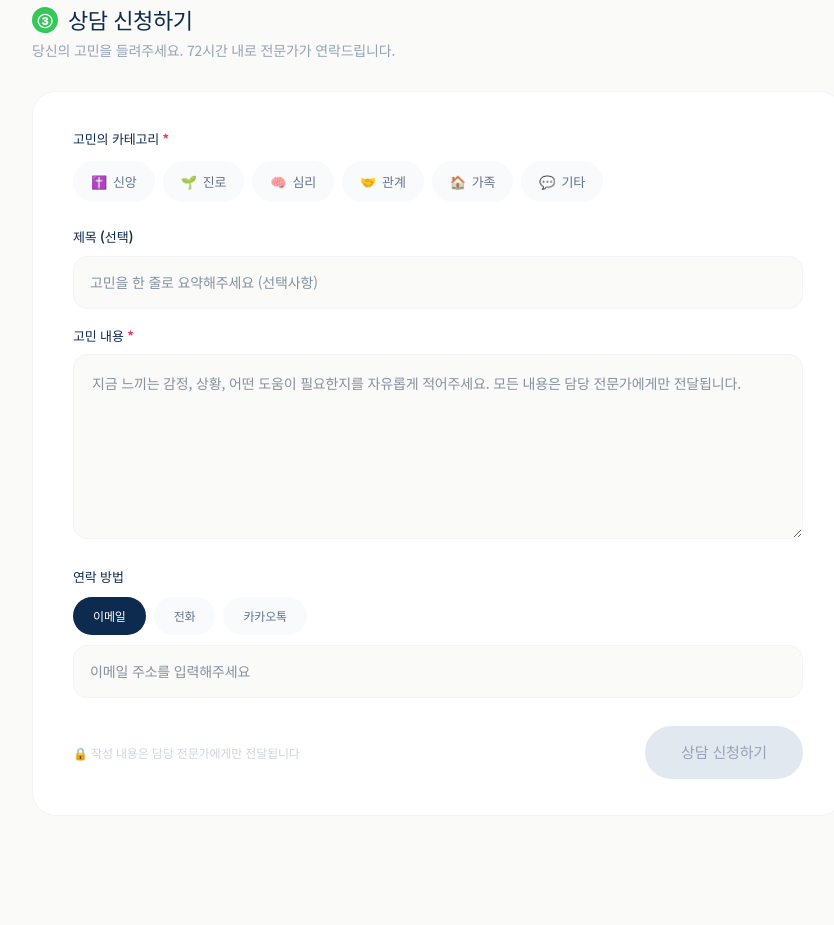
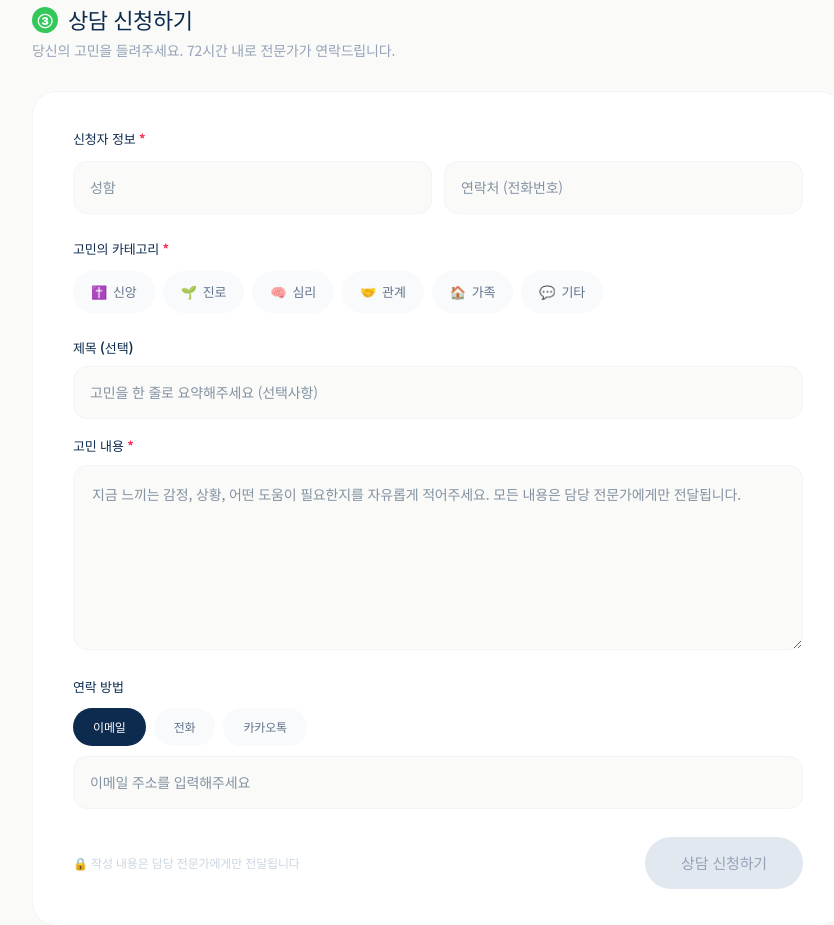
Before and after one commit to sunrise-web-77/SOLT_Project, a Next.js app: page /counseling in a window 1280 px wide. Shown: the part 2360-3285 px from the top of the page, without its empty margins (202-1036 px from the left). Built offline with nearby package versions, Linux system fonts and the light colour scheme; a web font is replaced by a local one.

Commit message:
feat: Finalizing Banner, Counseling page, and Tab integration

```diff
--- a/src/app/counseling/page.tsx
+++ b/src/app/counseling/page.tsx
@@ -86,6 +86,8 @@ export default function CounselingPage() {
   const [currentQ, setCurrentQ] = useState(0);
 
   // Worry form state
+  const [applicantName, setApplicantName] = useState("");
+  const [applicantPhone, setApplicantPhone] = useState("");
   const [worryCat, setWorryCat] = useState("");
   const [worryTitle, setWorryTitle] = useState("");
   const [worryDetail, setWorryDetail] = useState("");
@@ -115,10 +117,11 @@ export default function CounselingPage() {
 
   const handleWorrySubmit = (e: React.FormEvent) => {
     e.preventDefault();
-    if (!worryCat || !worryDetail.trim()) return;
+    if (!applicantName.trim() || !applicantPhone.trim() || !worryCat || !worryDetail.trim()) return;
     setWorrySent(true);
     setTimeout(() => {
       setWorrySent(false);
+      setApplicantName(""); setApplicantPhone("");
       setWorryCat(""); setWorryTitle(""); setWorryDetail(""); setContactValue("");
     }, 5000);
   };
@@ -480,6 +483,43 @@ export default function CounselingPage() {
               <motion.form key="form" onSubmit={handleWorrySubmit}
                 style={{ backgroundColor: "#fff", borderRadius: "24px", padding: "36px 40px", border: "1px solid #F2F4F7" }}
               >
+                {/* 성함 / 연락처 */}
+                <div style={{ marginBottom: "24px" }}>
+                  <p style={{ fontSize: "13px", fontWeight: 700, color: "#0D2B4E", marginBottom: "12px" }}>
+                    신청자 정보 <span style={{ color: "#FF2D55" }}>*</span>
+                  </p>
+                  <div style={{ display: "grid", gridTemplateColumns: "1fr 1fr", gap: "12px" }}>
+                    <input
+                      type="text"
+                      placeholder="성함"
+                      required
+                      value={applicantName}
+                      onChange={(e) => setApplicantName(e.target.value)}
+                      style={{
+                        padding: "14px 16px", borderRadius: "14px",
+                        border: "1px solid #F2F4F7", fontSize: "14px", outline: "none",
+                        backgroundColor: "#FAFAF8", color: "#0D2B4E", boxSizing: "border-box",
+                      }}
+                      onFocus={(e) => { e.currentTarget.style.borderColor = "#34C759"; }}
+                      onBlur={(e) => { e.currentTarget.style.borderColor = "#F2F4F7"; }}
+                    />
+                    <input
+                      type="tel"
+                      placeholder="연락처 (전화번호)"
+                      required
+                      value={applicantPhone}
+                      onChange={(e) => setApplicantPhone(e.target.value)}
+                      style={{
+                        padding: "14px 16px", borderRadius: "14px",
+                        border: "1px solid #F2F4F7", fontSize: "14px", outline: "none",
+                        backgroundColor: "#FAFAF8", color: "#0D2B4E", boxSizing: "border-box",
+                      }}
+                      onFocus={(e) => { e.currentTarget.style.borderColor = "#34C759"; }}
+                      onBlur={(e) => { e.currentTarget.style.borderColor = "#F2F4F7"; }}
+                    />
+                  </div>
+                </div>
+
                 {/* Category selector */}
                 <div style={{ marginBottom: "24px" }}>
                   <p style={{ fontSize: "13px", fontWeight: 700, color: "#0D2B4E", marginBottom: "12px" }}>
@@ -580,17 +620,17 @@ export default function CounselingPage() {
                   <p style={{ fontSize: "12px", color: "#CBD5E1" }}>🔒 작성 내용은 담당 전문가에게만 전달됩니다</p>
                   <motion.button
                     type="submit"
-                    whileHover={worryCat && worryDetail.trim() ? { scale: 1.03 } : {}}
-                    whileTap={worryCat && worryDetail.trim() ? { scale: 0.97 } : {}}
-                    disabled={!worryCat || !worryDetail.trim()}
+                    whileHover={applicantName.trim() && applicantPhone.trim() && worryCat && worryDetail.trim() ? { scale: 1.03 } : {}}
+                    whileTap={applicantName.trim() && applicantPhone.trim() && worryCat && worryDetail.trim() ? { scale: 0.97 } : {}}
+                    disabled={!applicantName.trim() || !applicantPhone.trim() || !worryCat || !worryDetail.trim()}
                     style={{
                       padding: "14px 36px", borderRadius: "100px", border: "none",
                       fontSize: "15px", fontWeight: 700,
-                      backgroundColor: worryCat && worryDetail.trim() ? "#34C759" : "#E2E8F0",
-                      color: worryCat && worryDetail.trim() ? "#fff" : "#94A3B8",
-                      cursor: worryCat && worryDetail.trim() ? "pointer" : "not-allowed",
+                      backgroundColor: applicantName.trim() && applicantPhone.trim() && worryCat && worryDetail.trim() ? "#34C759" : "#E2E8F0",
+                      color: applicantName.trim() && applicantPhone.trim() && worryCat && worryDetail.trim() ? "#fff" : "#94A3B8",
+                      cursor: applicantName.trim() && applicantPhone.trim() && worryCat && worryDetail.trim() ? "pointer" : "not-allowed",
                       transition: "background-color 0.2s",
-                      boxShadow: worryCat && worryDetail.trim() ? "0 4px 16px rgba(52,199,89,0.3)" : "none",
+                      boxShadow: applicantName.trim() && applicantPhone.trim() && worryCat && worryDetail.trim() ? "0 4px 16px rgba(52,199,89,0.3)" : "none",
                     }}
                   >
                     상담 신청하기
--- a/src/app/insight/page.tsx
+++ b/src/app/insight/page.tsx
@@ -354,7 +354,7 @@ export default function InsightList() {
         <div style={{ display: "flex", borderBottom: "2px solid #F2F4F7", marginBottom: "40px" }}>
           {([
             { key: "insight" as const, label: "인사이트" },
-            { key: "events" as const, label: "공식 행사 일정" },
+            { key: "events" as const, label: "공식 행사" },
             { key: "mission" as const, label: "글로벌 미션" },
           ]).map((tab) => (
             <button key={tab.key} onClick={() => setSectionTab(tab.key)} style={{
--- a/src/app/page.tsx
+++ b/src/app/page.tsx
@@ -3,7 +3,7 @@
 import { useRef, useState } from "react";
 import Link from "next/link";
 import { motion, useInView } from "framer-motion";
-import { Users, GraduationCap, /* ShoppingBag, */ Flame, Newspaper, Heart } from "lucide-react";
+import { Users, GraduationCap, /* ShoppingBag, */ Flame, Newspaper, MessageCircle, X } from "lucide-react";
 import Nav from "@/components/Nav";
 import { mockPosts, /* shopItems */ } from "@/lib/mockData";
 
@@ -39,7 +39,7 @@ const Bubble = ({ bg, children }: { bg: string; children: React.ReactNode }) =>
 const navCards = [
   { label: "Play",        sub: "모임",     icon: <Bubble bg="linear-gradient(135deg,#EBF5FF,#C8E5FF)"><Users         size={28} color="#007AFF" strokeWidth={2} /></Bubble>, desc: "같은 믿음, 같은 관심사로 모이는 모임",    href: "/play" },
   { label: "Learn",       sub: "클래스",   icon: <Bubble bg="linear-gradient(135deg,#E8F9EE,#C3F0D4)"><GraduationCap size={28} color="#34C759" strokeWidth={2} /></Bubble>, desc: "신앙과 실력을 함께 키우는 클래스",          href: "/learn" },
-  { label: "Counseling",  sub: "상담",     icon: <Bubble bg="linear-gradient(135deg,#FFF0F5,#FFD6E7)"><Heart         size={28} color="#FF2D55" strokeWidth={2} /></Bubble>, desc: "마음과 진로, 믿음 안에서 회복합니다",      href: "/counseling" },
+  { label: "Counseling",  sub: "상담",     icon: <Bubble bg="linear-gradient(135deg,#FFF0F5,#FFD6E7)"><MessageCircle size={28} color="#FF2D55" strokeWidth={2} /></Bubble>, desc: "마음과 진로, 믿음 안에서 회복합니다",      href: "/counseling" },
   // { label: "Shop", sub: "스토어", icon: <Bubble bg="linear-gradient(135deg,#FFF0EB,#FFD8C8)"><ShoppingBag size={28} color="#FF5C1A" strokeWidth={2} /></Bubble>, desc: "감각적인 크리스천 라이프스타일 굿즈", href: "/shop" },
   { label: "Action",      sub: "액션",     icon: <Bubble bg="linear-gradient(135deg,#FFF5E6,#FFE4B8)"><Flame         size={28} color="#FF9500" strokeWidth={2} /></Bubble>, desc: "후원·봉사·캠페인으로 세상을 바꿔요",      href: "/action" },
   { label: "Insight",     sub: "인사이트", icon: <Bubble bg="linear-gradient(135deg,#F0EFFF,#DCD9FF)"><Newspaper     size={28} color="#5856D6" strokeWidth={2} /></Bubble>, desc: "교계 트렌드와 선교지 이야기",              href: "/insight" },
@@ -75,6 +75,7 @@ const pods = mockPosts.filter((p) => p.type === "play").slice(0, 4);
 const classes = mockPosts.filter((p) => p.type === "learn").slice(0, 4);
 
 export default function Home() {
+  const [bannerVisible, setBannerVisible] = useState(true);
   const [contact, setContact] = useState({ category: "도움 요청 문의", name: "", email: "", message: "" });
   const [sent, setSent] = useState(false);
 
@@ -86,6 +87,37 @@ export default function Home() {
 
   return (
     <div style={{ backgroundColor: "#ffffff", minHeight: "100vh", color: "#0D2B4E", fontFamily: inter }}>
+      {/* ═══════════════════════════════════
+          SOLT 서비스 소개 배너
+      ═══════════════════════════════════ */}
+      {bannerVisible && (
+        <div style={{
+          backgroundColor: "#0D2B4E", color: "#ffffff",
+          padding: "12px 48px", display: "flex", justifyContent: "space-between",
+          alignItems: "center", gap: "16px",
+        }}>
+          <div style={{ display: "flex", alignItems: "center", gap: "10px", flex: 1 }}>
+            <span style={{ fontSize: "16px" }}>✨</span>
+            <p style={{ fontSize: "13px", fontWeight: 600, margin: 0, lineHeight: 1.5 }}>
+              <span style={{ color: "#FF5C1A", fontWeight: 900 }}>SOLT</span>에 오신 것을 환영합니다!&nbsp;
+              Play · Learn · 상담 · Action · Insight — 크리스천 라이프스타일의 모든 것을 한 곳에서 경험하세요.
+            </p>
+          </div>
+          <button
+            onClick={() => setBannerVisible(false)}
+            style={{
+              background: "none", border: "none", cursor: "pointer",
+              color: "rgba(255,255,255,0.6)", display: "flex", alignItems: "center",
+              padding: "4px", flexShrink: 0, transition: "color 0.2s",
+            }}
+            onMouseEnter={(e) => { (e.currentTarget as HTMLButtonElement).style.color = "#ffffff"; }}
+            onMouseLeave={(e) => { (e.currentTarget as HTMLButtonElement).style.color = "rgba(255,255,255,0.6)"; }}
+            aria-label="배너 닫기"
+          >
+            <X size={16} />
+          </button>
+        </div>
+      )}
       <Nav />
 
       {/* ═══════════════════════════════════
```
